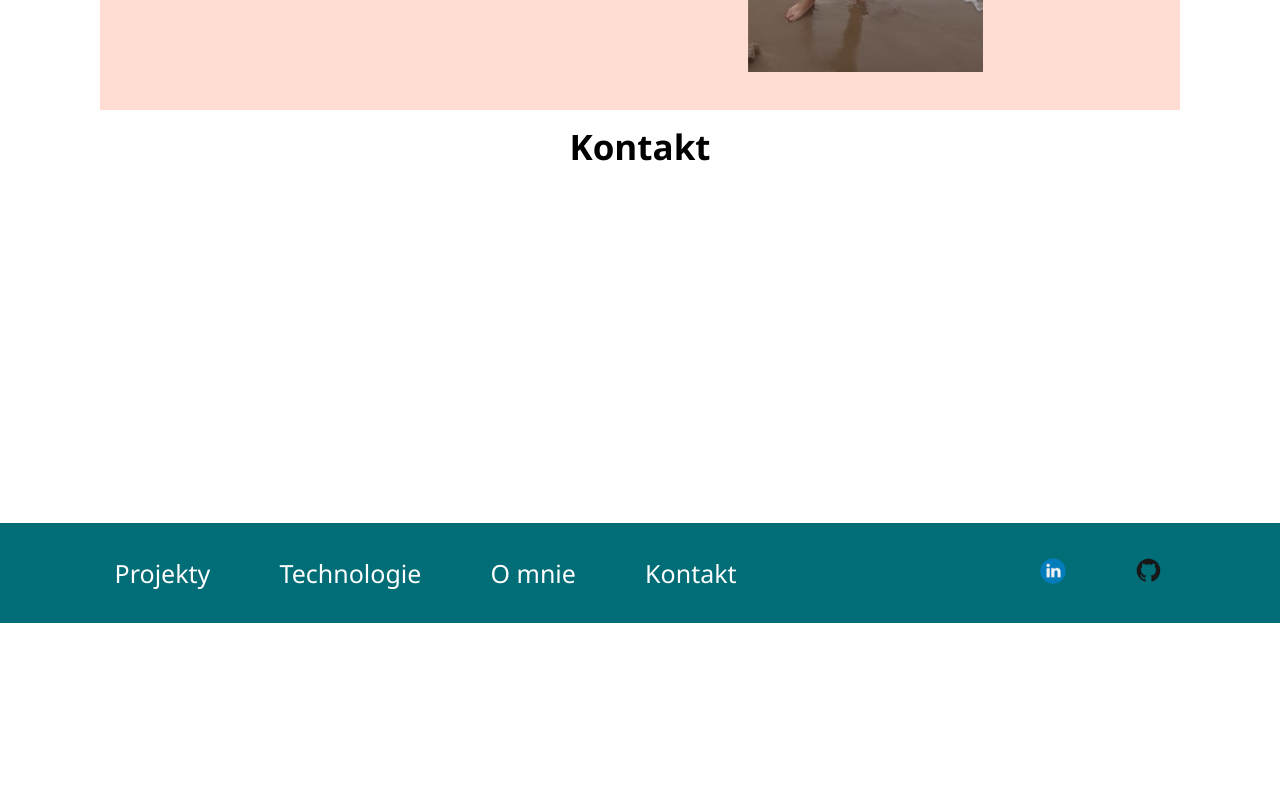
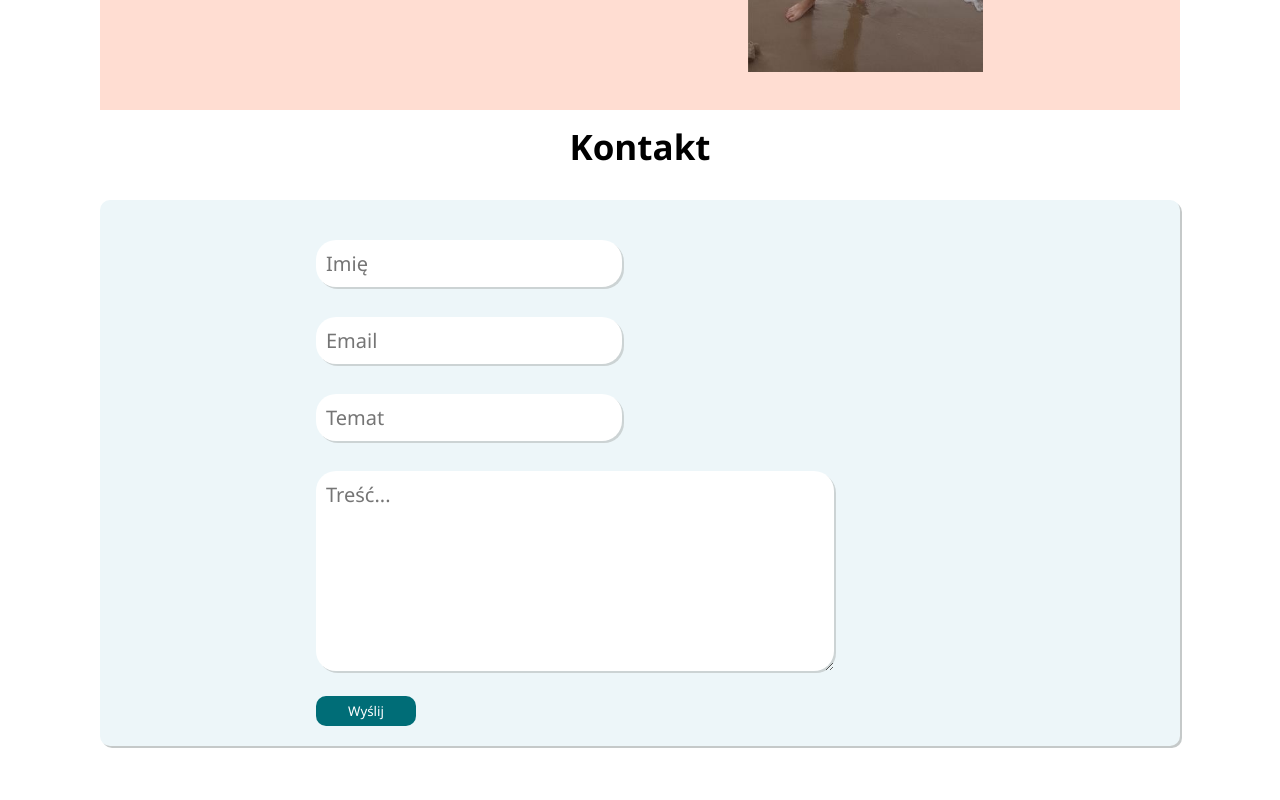
Before and after one commit to Bartlomiej95/MyWebsite, a React (Create React App) app: page / in a window 1280 px wide. Shown: the part 2920-3720 px from the top of the page. Before the commit the page ends 3543 px from the top, so only its background shows below. Built offline with nearby package versions, Linux system fonts and the light colour scheme; what react-animations would draw is missing.

Commit message:
Build form to contact section

```diff
--- a/src/components/Button/Button.js
+++ b/src/components/Button/Button.js
@@ -41,3 +41,20 @@ export const ProjectBoxButton = styled.button`
         background-color: #E29578;
     }
 `;
+
+export const FormButton = styled.button`
+    display: block;
+    width: 100px;
+    height: 30px;
+    border: none;
+    border-radius: 10px;
+    margin: 20px 0;
+    background-color: ${({ theme }) => theme.BannerButton.bcgColor};
+    cursor: pointer;
+    color: white;
+    transition: background-color ease-in-out .3s;
+
+    :hover{
+        background-color: ${({ theme }) => theme.BannerButton.bcgHoover};
+    }
+`;
--- a/src/organisms/Contact/Contact.js
+++ b/src/organisms/Contact/Contact.js
@@ -1,15 +1,109 @@
 import styled from 'styled-components';
 import { SubHeading } from '../../components/Heading/Heading';
+import { FormButton } from '../../components/Button/Button';
 
 const Wrapper = styled.section`
-    height: 50vh;
+    height: 60vh;
     margin-top: 100px;
+    margin-bottom: 50px;
+
+    @media(min-width: 1280px){
+        padding: 0 100px;
+        height: 100vh;
+    }
+`;
+
+const FormWrapper = styled.div`
+    width: 100%;
+
+`;
+const Form = styled.form`
+    display: flex;
+    flex-direction: column;
+    flex-wrap: nowrap;
+    align-items: left;
+    margin: 30px auto 0 auto;
+    padding-left: 15%;
+    background-color: #EDF6F9;
+    width: 90%;
+    border-radius: 10px;
+    box-shadow: 2px 2px 0 rgb(183, 188, 188, 0.8);
+
+    label{
+        margin-top: 20px;
+    }
+
+    input {
+        display: block;
+        border-radius: 10px;
+        border: none;
+        box-shadow: 2px 2px 0 rgb(183, 188, 188, 0.6);
+        padding-left: 10px;
+        color: black;
+
+        :focus{
+            outline: none;
+        }
+
+    }
+
+    textarea{
+        width: 60%;
+        height: 100px;
+        border: none;
+        border-radius: 20px;
+        box-shadow: 2px 2px 0 rgb(183, 188, 188, 0.6);
+        padding: 10px 0 0 10px;
+
+        :focus{
+            outline: none;
+        }
+    }
+
+    @media(min-width: 1280px){
+
+        width: 100%;
+        flex-wrap: wrap;
+        padding-top: 20px;
+        padding-left: 20%;
+
+        input {
+            font-size: 20px;
+            padding: 10px 0 10px 10px;
+            border-radius: 20px;
+            margin-bottom: 10px;
+        }
+
+        textarea{
+            font-size: 20px;
+            height: 200px;
+        }
+    }
+
 `;
 
 const Contact = () => {
     return(
         <Wrapper id="contact">
             <SubHeading>Kontakt</SubHeading>
+            <FormWrapper>
+                <Form >
+                    <label>
+                        <input type="text" placeholder="Imię" name="name"/>
+                    </label>
+                    <label>
+                        <input type="text" placeholder="Email" name="email"/>
+                    </label>
+                    <label>
+                        <input type="text" placeholder="Temat" name="title"/>
+                    </label>
+                    <label>
+                        <textarea type="textarea" placeholder="Treść..." name="content"/>
+                    </label>
+                    <FormButton>Wyślij</FormButton>
+                </Form>
+            </FormWrapper>
+
         </Wrapper>
     )
 }
```
